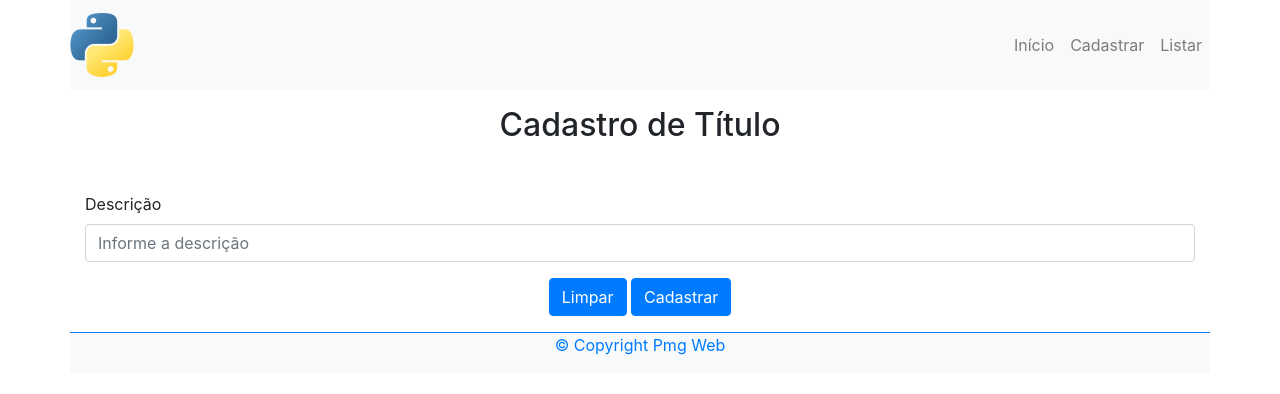
After one commit to msferreira-prof/abcdosaber_uc3, a Django app: page /titulo/cadastrar/ in a window 1280 px wide. The commit adds this page. Shown: the top 394 px of the page. Run offline with Django 4.2, Linux system fonts and the light colour scheme.

Commit message:
criacao form titulo

```diff
--- a/abcdosaber/urls.py
+++ b/abcdosaber/urls.py
@@ -28,8 +28,8 @@ urlpatterns = [
     path('instrutor/', include('instrutor.urls')),
     path('aluno/', include('aluno.urls', namespace='aluno')),
     path('turma/', include('turma.urls')),
-    path('titulo/', include('titulo.urls')),
-    path('', TemplateView.as_view(template_name="escola.html"))
+    path('titulo/', include('titulo.urls', namespace='titulo')),
+    path('', TemplateView.as_view(template_name="escola.html")),
 ]
 
 urlpatterns += static(settings.STATIC_URL, document_root=settings.STATIC_ROOT)
--- a/aluno/models.py
+++ b/aluno/models.py
@@ -5,7 +5,7 @@ from django.utils import timezone
 class Aluno(models.Model):
     matricula = models.AutoField(primary_key=True, help_text="Informe a matrícula do Aluno")
     nome = models.CharField(max_length=70, null=False, help_text="Informe o nome do Aluno")
-    data_inicial = models.DateField(null=False, default=timezone.now(), help_text="Informe a data inicial de matrícula do Aluno")
+    data_inicial = models.DateField(null=False, default=timezone.now, help_text="Informe a data inicial de matrícula do Aluno")
     data_final = models.DateField(null=True, blank=True, help_text="Informe a data final de matrícula do Aluno")
 
 
--- a/templates/base_template.html
+++ b/templates/base_template.html
@@ -51,17 +51,9 @@
             </button>
 
             <!-- menu -->
-            <div class="collapse navbar-collapse justify-content-end" id="mynavbar">
-                <div class="navbar-nav">
-                    <a href="./escola.html" class="nav-link">Início</a>
-                    <a href="{% url 'tipodeatividade:listar' %}" class="nav-link">Tipos de Atividade</a>
-                    <a href="./titulo/cadastroTitulos.html" class="nav-link">Títulos</a>
-                    <a href="{% url 'aluno:listar' %}" class="nav-link">Alunos</a>
-                    <a href="./instrutor/cadastroInstrutor.html" class="nav-link">Instrutor</a>
-                    <a href="./turma/cadastroTurma.html" class="nav-link">Turmas</a>
-                    <a href="./contato/contato.html" class="nav-link">Contato</a>
-                </div>
-            </div>
+            {% block menu %}
+            {% endblock %}
+
         </nav>
 
         {% block titulo_pagina %}
--- /dev/null
+++ b/titulo/forms.py
@@ -0,0 +1,4 @@
+from django import forms
+
+class TituloForm(forms.Form):
+    descricao = forms.CharField(max_length=70, required=True, help_text="Informe a descrição do Título")
--- /dev/null
+++ b/titulo/templates/titulo/cadastrarTitulo.html
@@ -0,0 +1,40 @@
+{% extends "base_template.html" %}
+
+{% block title %}
+    <title>Django - Exercícios</title>
+{% endblock  %}
+
+{% block menu %}
+<div class="collapse navbar-collapse justify-content-end" id="mynavbar">
+    <div class="navbar-nav">
+        <a href="/" class="nav-link">Início</a>
+        <a href="{% url 'titulo:cadastro' %}" class="nav-link">Cadastrar</a>
+        <a href="{% url 'titulo:listar' %}" class="nav-link">Listar</a>
+    </div>
+</div>
+{% endblock %}
+
+{% block corpo %}
+<main class="container m-2 mx-auto my-font-family">
+
+    <div class="row">
+        <div class="col text-center m-0">
+            <h2 class="mt-2 mb-5 my-h2">Cadastro de Título</h2>
+        </div>
+    </div>
+
+    <form action="{% url 'titulo:cadastrar' %}" method="POST" name="frmCadastrarTitulo" id="idFrmCadastrarTitulo">
+        {% csrf_token %}
+        <div class="form-group">
+            <label for='idDescricao'>Descrição</label>
+            <input class="form-control" type='text' id='idDescricao' name='descricao' placeholder='Informe a descrição' required>
+        </div>
+        <div class='form-group text-center'>
+            <input type='reset'  value='Limpar' class='btn btn-primary btn-md'>
+            <input type='submit' value='Cadastrar' class='btn btn-primary btn-md' id="btnCadastrarTitulo">
+        </div>
+    </form>
+
+</main>
+
+{% endblock %}
--- a/titulo/urls.py
+++ b/titulo/urls.py
@@ -1,6 +1,10 @@
 from django.urls import path
 from . import views
 
+app_name = 'titulo'
+
 urlpatterns = [
     path('lista/', views.listar, name='listar'),
+    path('cadastro/', views.carregar_cadastro, name='cadastro'),
+    path('cadastrar/', views.cadastrar, name='cadastrar'),
 ]
--- a/titulo/views.py
+++ b/titulo/views.py
@@ -1,6 +1,29 @@
 from django.shortcuts import render
 from django.http import HttpResponse
 
+from titulo.models import Titulo
+from titulo.forms import TituloForm
+
 # Create your views here.
 def listar(request):
-    return HttpResponse("Lista de Títulos")
+    lista_titulo = Titulo.objects.all()
+    contexto = {
+        'titulos': lista_titulo
+    }
+
+    return render(request, 'titulo/listarTitulo.html', context=contexto)
+
+
+def carregar_cadastro(request):
+    return render(request, 'titulo/cadastrarTitulo.html')
+
+def cadastrar(request):
+    form = TituloForm(request.POST)
+    if form.is_valid():
+        dados_titulo = form.cleaned_data
+        titulo = Titulo(
+            descricao = dados_titulo['descricao']
+        )
+        titulo.save()
+
+    return render(request, 'titulo/cadastrarTitulo.html')
--- a/turma/models.py
+++ b/turma/models.py
@@ -11,7 +11,7 @@ class Turma(models.Model):
     numero = models.AutoField(primary_key=True, help_text="Informe a turma do Aluno")
     horario_aula = models.TimeField(help_text="Informe a hora em que a hora da aula da Turma")
     duracao_aula = models.SmallIntegerField(default=30, help_text="Informe a duração da aula da Turma")
-    data_inicial = models.DateField(default=timezone.now(), help_text="Informe a data inicial da Turma")
+    data_inicial = models.DateField(default=timezone.now, help_text="Informe a data inicial da Turma")
     data_final = models.DateField(null=True, blank=True, help_text="Informe a data final da Turma")
     codigo_atividade = models.ForeignKey(TipoDeAtividade, on_delete=models.CASCADE)
     matricula_monitor = models.ForeignKey(Aluno, null=True, blank=True, on_delete=models.SET_NULL)
@@ -30,7 +30,7 @@ class TurmaAluno(models.Model):
     matricula_aluno = models.ForeignKey(Aluno, on_delete=models.CASCADE,
                                         help_text="Matrícula do aluno da turma")
     data_inicio_matricula = models.DateField(null=False,
-                                             default=timezone.now(),
+                                             default=timezone.now,
                                              help_text="Data da matrícula do aluno na turma")
     data_fim_matricula = models.DateField(null=True, blank=True,
                                           help_text="Data de fim de matrícula do aluno na turma")
@@ -45,7 +45,7 @@ class Ausencia(models.Model):
     matricula_aluno = models.ForeignKey(Aluno, on_delete=models.CASCADE,
                                         help_text="Matrícula do aluno da turma")
     data_ausencia = models.DateField(null=False,
-                                     default=timezone.now(),
+                                     default=timezone.now,
                                      help_text="Data da falta do aluno na turma")
 
     def __str__(self):
```
Also changed, not shown: templates/escola.html (+14 -0 lines), titulo/templates/titulo/listarTitulo.html (added, +76 -0 lines).
